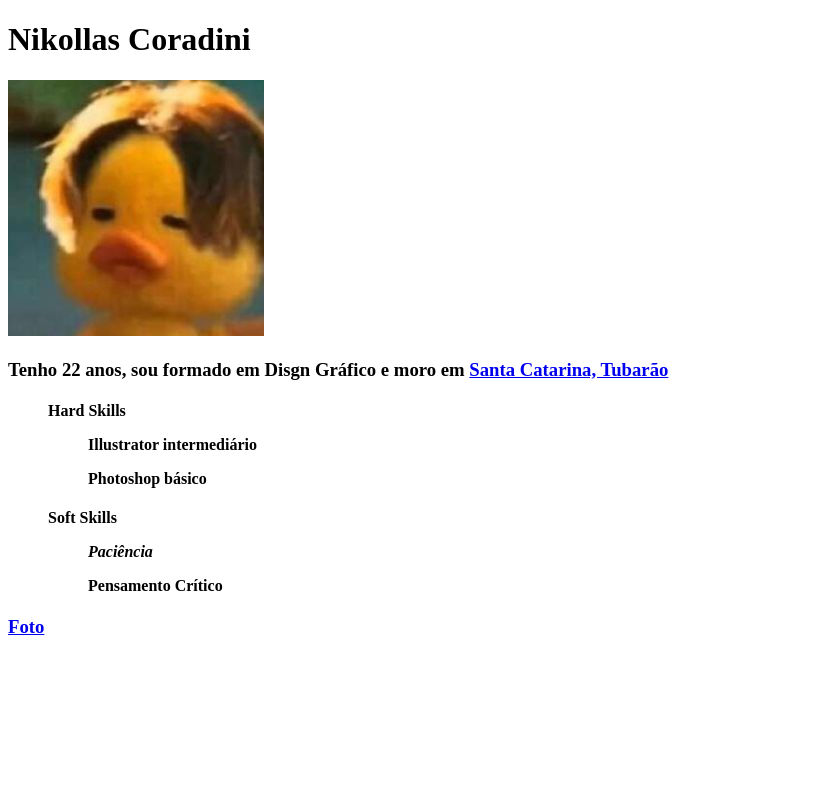
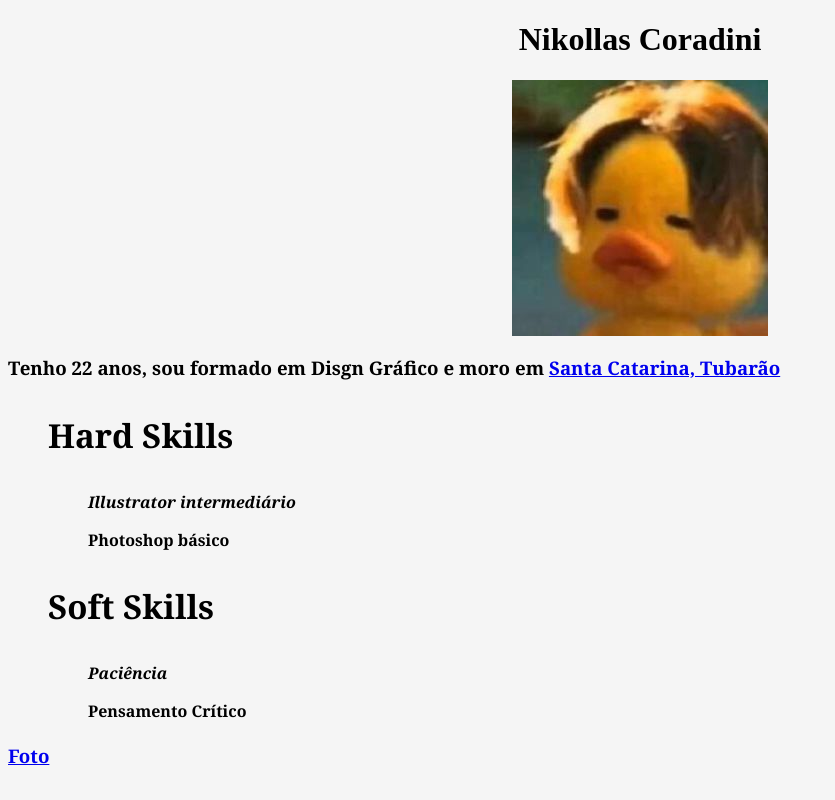
Before and after one commit to Nkll/Portifolio, a plain HTML site: page index.html in a window 1280 px wide. Shown: the whole page, without its empty margins (0-835 px from the left). Drawn offline with Linux system fonts and the light colour scheme.

Commit message:
CSS no Body e Class

```diff
--- a/index.html
+++ b/index.html
@@ -7,10 +7,20 @@
 </head>
 <body>
     <h1>Nikollas Coradini</h1>
-    <img id='Foto'src="PatoCharmoso.jpg" alt="Pato Charmoso">
-    <h3>Tenho 22 anos, sou formado em Disgn Gráfico e moro em <a href='https://www.google.com/maps/place/Tubar%C3%A3o+-+SC/@-28.4784721,-49.1820149,11z/data=!3m1!4b1!4m5!3m4!1s0x952142efba29114d:0xb811c0e3c0044343!8m2!3d-28.48189!4d-49.0058806'target='_blank'>Santa Catarina, Tubarão</a></h3>
-    <h4><ul>Hard Skills<p><ul>Illustrator intermediário</ul><p><ul>Photoshop básico</ul></p></h4>
-    <h4><ul>Soft Skills<p><ul><em>Paciência</em></ul><p><ul>Pensamento Crítico</ul></p></h4>
+
+    <img id='Foto'src="PatoCharmoso.jpg" alt="Pato Charmoso" class="fotoAtual">
+
+    <h3>Tenho 22 anos, sou formado em Disgn Gráfico e moro em
+    <a href='https://www.google.com/maps/place/Tubar%C3%A3o+-+SC/@-28.4784721,-49.1820149,11z/data=!3m1!4b1!4m5!3m4!1s0x952142efba29114d:0xb811c0e3c0044343!8m2!3d-28.48189!4d-49.0058806' target='_blank'>Santa Catarina, Tubarão</a></h3>
+
+    <h4><ul class="Skills">Hard Skills<p></h4>
+
+    <h4><ul><ul><em>Illustrator intermediário</em></ul><p><ul>Photoshop básico</ul></u></p></h4>
+
+    <h4><ul class="Skills">Soft Skills<p></h4>
+
+    <h4><ul><ul><em>Paciência</em></ul><p><ul>Pensamento Crítico</ul></u></p></h4>
+
     <h3><a href="#Foto">Foto</a></a></h3>
 
 </body>
--- a/style.css
+++ b/style.css
@@ -0,0 +1,19 @@
+body{
+    font-family: Georgia, 'Times New Roman', Times, serif;
+    background-color: #f5f5f5;
+}
+
+h1{
+    font-family: Franklin Gothic;
+    text-align: center;
+}
+
+.Skills {
+    font-size: 33px;
+}
+
+.fotoAtual{
+    display: block;
+    margin-left: auto;
+    margin-right: auto;
+}
```
